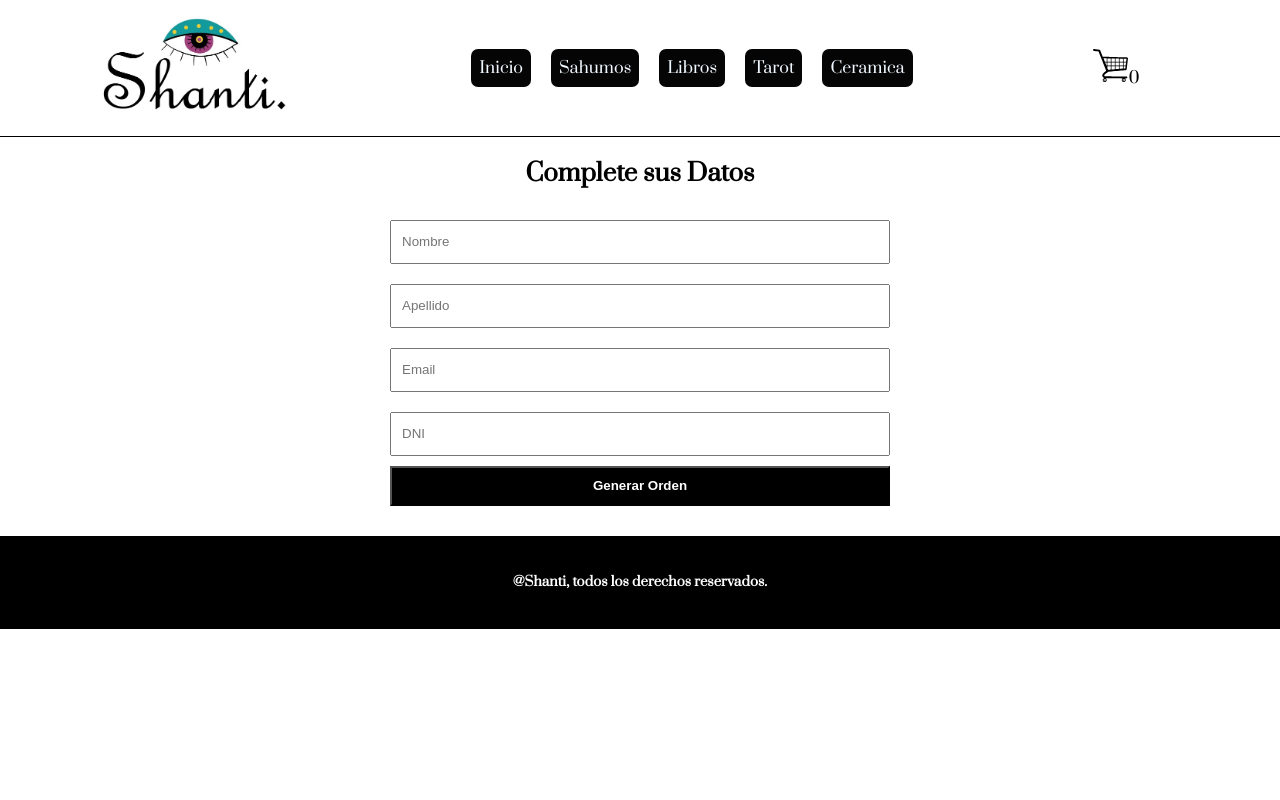
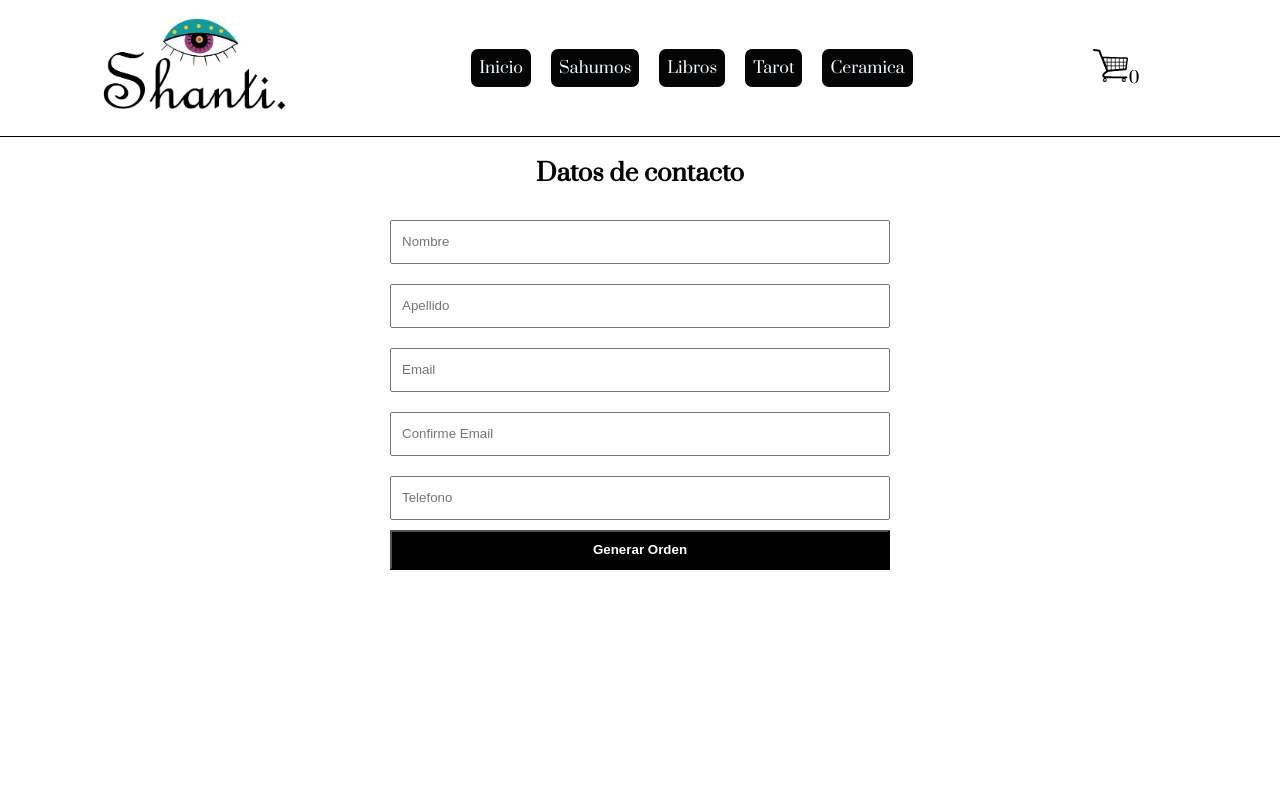
Before and after one commit to MelGar35/Ecommerce-Shanti-React, a React (Create React App) app: page /checkout in a window 1280 px wide. Shown: the top 800 px of the page. Built offline with nearby package versions, Linux system fonts and the light colour scheme; a web font is replaced by a local one.

Commit message:
EcommerceReactGarcia

```diff
--- a/package.json
+++ b/package.json
@@ -12,6 +12,7 @@
     "react-router-dom": "^6.4.2",
     "react-scripts": "5.0.1",
     "sweetalert2": "^11.6.4",
+    "sweetalert2-react-content": "^5.0.7",
     "web-vitals": "^2.1.4"
   },
   "scripts": {
--- a/src/components/Checkout/Checkout.css
+++ b/src/components/Checkout/Checkout.css
@@ -22,7 +22,7 @@
     background-color: black;
     width: 500px;
     font-weight: 700;
-    margin-bottom: 30px;
+    margin-bottom: 300px;
 }
 
 
--- a/src/components/Checkout/Checkout.js
+++ b/src/components/Checkout/Checkout.js
@@ -9,23 +9,27 @@ import Swal from "sweetalert2"
 const Checkout = () =>{
     const [loading, setLoading] = useState(false)
     const {cart, total, clearCart} = useContext(CartContext)
+    const [nombre, setNombre] = useState('')
+    const [apellido, setApellido] = useState('')
+    const [telefono, setTelefono] = useState('')
+    const [email, setEmail] = useState('')
+    const [email2, setEmail2] = useState('')
 
 
-    const [nombre, setNombre] = useState('')
-    const [apellido, setApellido] = useState('')
-    const [dni, setDni] = useState('')
-    const [email, setEmail] = useState('')
+    const crearOrden = async (e) =>{
+        e.preventDefault()
+        setLoading(true)
 
-    const crearOrden = async () =>{
-        setLoading(true)
+    if (email === email2 && nombre !== "" && apellido !== "" && telefono !== "" && email !== ""){
+
         try{
-
         const objOrder = {
             buyer: {
                 nombre: `${nombre}`,
                 apellido: `${apellido}`,
                 email: `${email}`,
-                dni: `${dni}`
+                email2: `${email2}`,
+                telefono: `${telefono}`
             } ,
             items: cart,
             total
@@ -60,7 +64,7 @@ const Checkout = () =>{
             const orderAdded = await addDoc(orderRef, objOrder)
             Swal.fire(
                 'Su orden se ha realizado con exito',
-                `el código de su orden es ${orderAdded.id}`,
+                `el código de seguimiento de su orden es ${orderAdded.id}`,
                 'success'
             )
             clearCart()
@@ -76,7 +80,16 @@ const Checkout = () =>{
     } finally{
         setLoading(false)
     }
+}else {
+    Swal.fire(
+        'Debes completar todos los datos',
+        '',
+        'error'
+    )
+    setLoading(false)
 }
+}
+
 if(loading){
     return <div>
         <h1>Su orden se esta procesando!</h1>
@@ -84,14 +97,13 @@ if(loading){
         <h1>Cargando...</h1>
     </div>
     </div>
+
 }
-
     return(
         <>
-        <h2> Complete sus Datos </h2>
+        <h2>Datos de contacto</h2>
         <form className='form'>
-                <input
-                name='nombre'
+                <input name='nombre'
                 className='formInput'
                 value={nombre}
                 placeholder='Nombre'
@@ -113,18 +125,24 @@ if(loading){
                 required="required"
                 onChange={(e) => setEmail(e.target.value)}/>
                 <input
-                name='dni'
+                name='email2'
                 className='formInput'
-                min='7000000'
-                max='99999999'
-                value={dni}
-                placeholder='DNI'
+                value={email2}
+                placeholder='Confirme Email'
+                type='email'
                 required="required"
-                type='number'onChange={(e) => setDni(e.target.value)}/>
-                <button onClick={crearOrden} className='buttonOrder' >Generar Orden</button>
+                onChange={(e) => setEmail2(e.target.value)}/>
+                <input
+                name='telefono'
+                className='formInput'
+                value={telefono}
+                placeholder='Telefono'
+                required="required"
+                type='number'onChange={(e) => setTelefono(e.target.value)}/>
+                <button type="submit" onClick={crearOrden} className='buttonOrder' >Generar Orden</button>
         </form>
         </>
     )
-}
+    }
 
 export default Checkout
--- a/src/components/ItemCount/ItemCount.js
+++ b/src/components/ItemCount/ItemCount.js
@@ -5,13 +5,13 @@ import "./ItemCount.css"
 const ItemCount = ({onConfirm, stock}) =>{
     const [count, setCount] = useState(0)
 
-    const decrement = () =>{
+    const reducirCantidad = () =>{
         if(count > 1){
             setCount (count - 1)
         }
     }
 
-    const increment = () =>{
+    const aumentarCantidad = () =>{
         if(count < stock){
             setCount (count + 1)
         }
@@ -19,9 +19,9 @@ const ItemCount = ({onConfirm, stock}) =>{
 
     return(
         <div className="counter">
-            <button className="counterButton" onClick={decrement}>-</button>
+            <button className="counterButton" onClick={reducirCantidad}>-</button>
             <h3>{count}</h3>
-            <button className="counterButton" onClick={increment}>+</button>
+            <button className="counterButton" onClick={aumentarCantidad}>+</button>
             <div >
                 <button onClick={()=> onConfirm(count)} className="buttonAgregar">Agregar al Carrito</button>
             </div>
```
Also changed, not shown: 1 other file (tests, documents, lock files or other folders).
